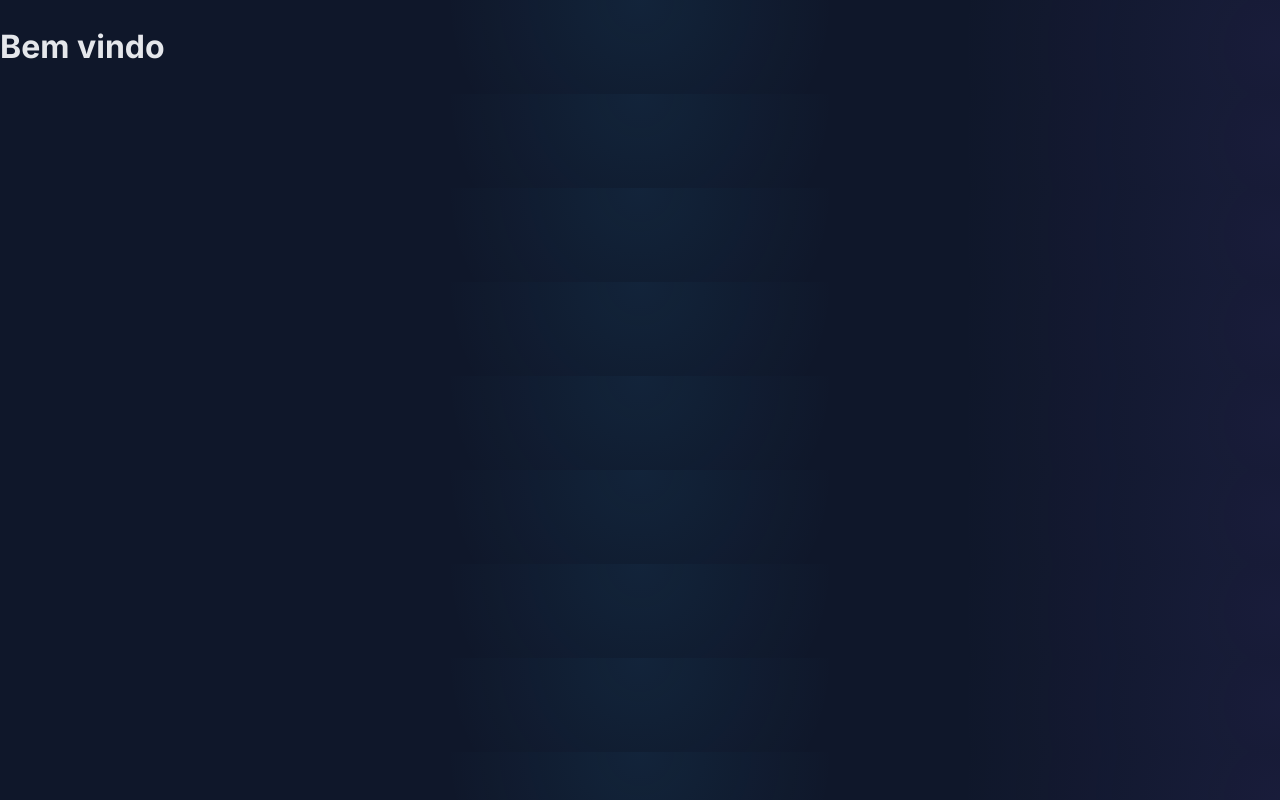
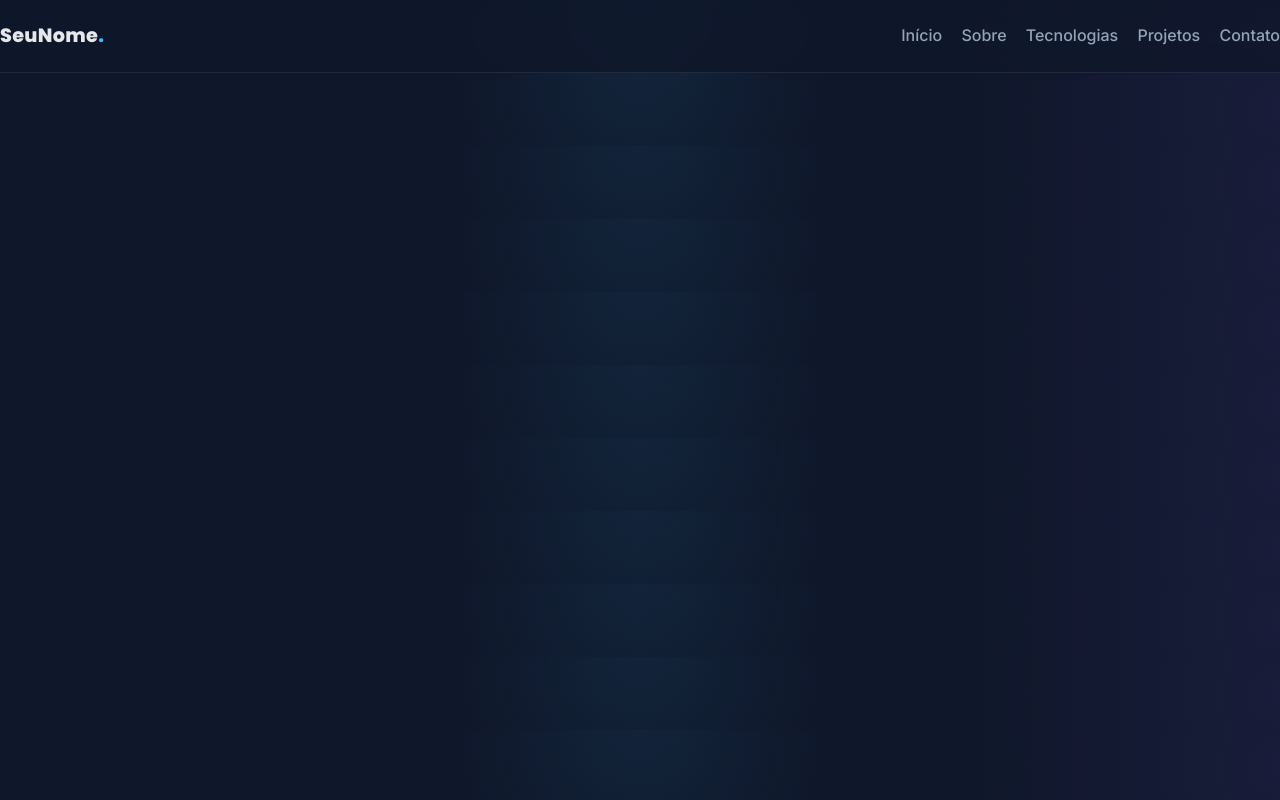
Before and after one commit to marcoshjunior/Meu-Portifolio-React, a React (Vite) app in the folder portifolio-react/: page / in a window 1280 px wide. Built offline with nearby package versions, Linux system fonts and the light colour scheme.

Commit message:
criação do header

```diff
--- a/portifolio-react/src/App.jsx
+++ b/portifolio-react/src/App.jsx
@@ -1,7 +1,8 @@
 import { useState } from "react";
+import Home from "./pages/Home/Home";
 
 function App() {
-  return <h1>Bem vindo</h1>;
+  return <Home />;
 }
 
 export default App;
--- a/portifolio-react/src/components/Navbar/Navbar.jsx
+++ b/portifolio-react/src/components/Navbar/Navbar.jsx
@@ -1,5 +1,34 @@
+import { useState } from "react";
+import { navLinks } from "../../data/portifolio";
 import styles from "./Navbar.module.css";
 
 export default function Navbar() {
-  return;
+  const [open, setOpen] = useState(false);
+
+  return (
+    <header className={styles.header}>
+      <div className={styles.inner}>
+        <a className={styles.logo} href="#inicio">
+          SeuNome<span>.</span>
+        </a>
+        <button
+          className={styles.menuButton}
+          onClick={() => setOpen((value) => !value)}
+          aria-label="Abrir menu"
+          aril-expanded={open}
+        >
+          <span></span>
+          <span></span>
+          <span></span>
+        </button>
+        <nav className={`${styles.nav} ${open ? styles.navOpen : ""}`}>
+          {navLinks.map((link) => (
+            <a key={link.href} href={link.href} onClick={() => setOpen(false)}>
+              {link.label}
+            </a>
+          ))}
+        </nav>
+      </div>
+    </header>
+  );
 }
--- a/portifolio-react/src/components/Navbar/Navbar.module.css
+++ b/portifolio-react/src/components/Navbar/Navbar.module.css
@@ -0,0 +1,87 @@
+@import "../../styles/globals.css";
+
+.header {
+  position: sticky;
+  top: 0;
+  z-index: 1000;
+  backdrop-filter: blur(12px);
+  background: rgba(15, 23, 42, 0.75);
+  border-bottom: 1px solid var(--border);
+}
+
+.inner {
+  min-height: 72px;
+  display: flex;
+  align-items: center;
+  justify-content: space-between;
+  gap: 1rem;
+}
+
+.logo {
+  font-family: "Poppins", sans-serif;
+  font-size: 1.2rem;
+  font-weight: 800;
+  letter-spacing: 0.3px;
+}
+.logo span {
+  color: var(--primary);
+}
+
+.nav {
+  display: none;
+  gap: 1.2rem;
+}
+.nav a {
+  color: var(--muted);
+  font-weight: 500;
+  transition: 0.25s ease;
+}
+.nav a:hover {
+  color: var(--text);
+}
+
+.menuButton {
+  width: 44px;
+  height: 44px;
+  border: 1px solid var(--border);
+  background: transparent;
+  border-radius: 12px;
+  display: grid;
+  place-items: center;
+  gap: 4px;
+  padding: 0;
+}
+.menuButton span {
+  width: 18px;
+  height: 2px;
+  background: var(--text);
+  border-radius: 999px;
+}
+
+.navOpen {
+  display: flex;
+  position: absolute;
+  top: 72px;
+  left: 0;
+  right: 0;
+  flex-direction: column;
+  padding: 1rem;
+  background: rgba(17, 24, 39, 0.98);
+  border-bottom: 1px solid var(--border);
+}
+
+@media (min-width: 768px) {
+  .menuButton {
+    display: none;
+  }
+  .nav {
+    display: flex;
+  }
+  .navOpen {
+    position: static;
+    flex-direction: row;
+    padding: 0;
+    background: transparent;
+    border: 0;
+  }
+}
```
